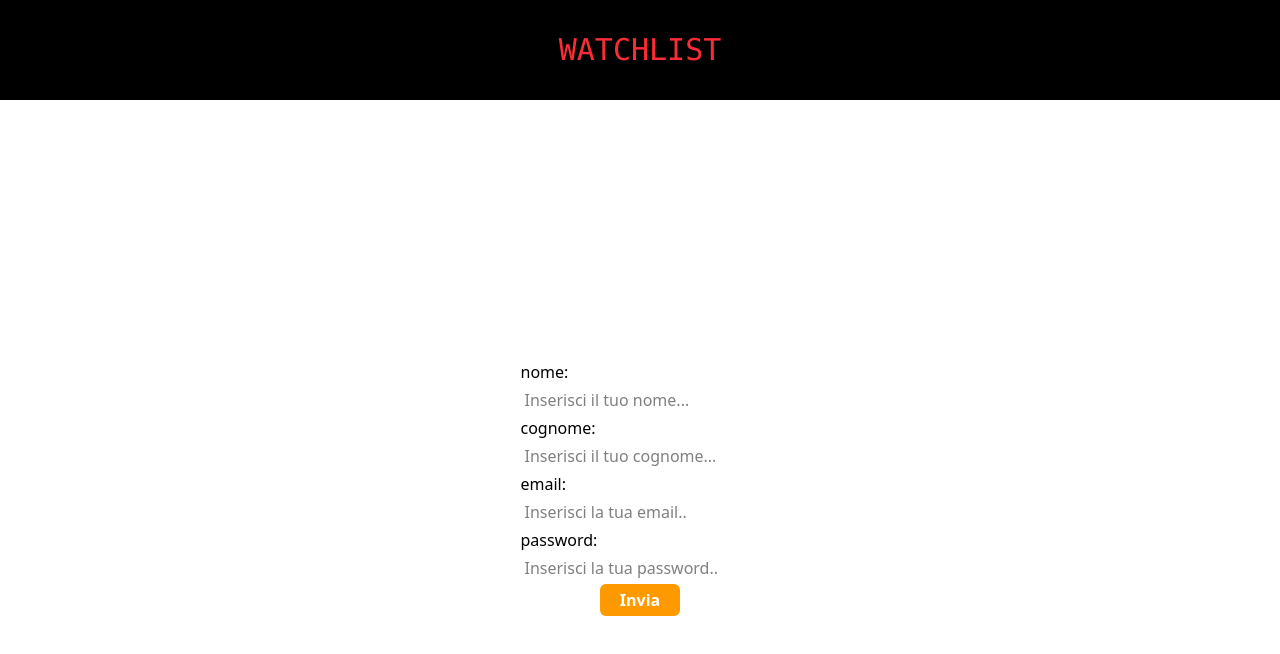
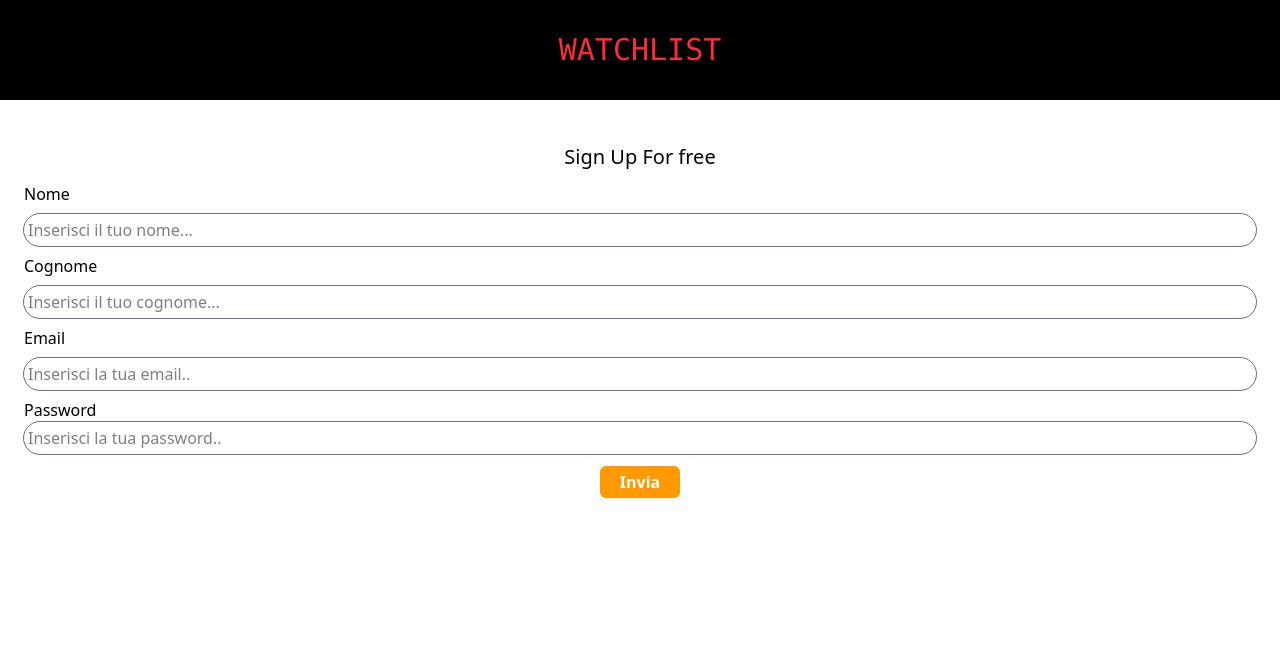
Before and after one commit to boomer934/watchlist, a React (Vite) app in the folder client/: page /register in a window 1280 px wide. Shown: the top 654 px of the page. Built offline with nearby package versions, Linux system fonts and the light colour scheme.

Commit message:
modifica del layout

```diff
--- a/client/src/components/FormRegister.jsx
+++ b/client/src/components/FormRegister.jsx
@@ -10,25 +10,27 @@ export default function FormRegister({ user, setUser }) {
 
   return (
     <>
-    <div className=' flex flex-col items-center justify-center h-dvh'>
-      <form onSubmit={handleSubmit} className='flex items-center justify-center flex-col h-auto rounded-3xl p-6 pt-0'>
-        <label htmlFor="name" className=' self-start'>nome:</label>
+
+    <div className=' flex flex-col items-center h-dvh mt-8'>
+      <h1 className=' text-[20px] p-2.5'>Sign Up For free</h1>
+      <form onSubmit={handleSubmit} className='w-full flex items-start justify-center flex-col h-auto rounded-3xl p-6 pt-0'>
+        <label htmlFor="name" className=' self-start'>Nome</label>
         <input
         type="text"
         name="name"
         value={user.name}
         onChange={(e)=>setUser({...user,name:e.target.value})}
         placeholder='Inserisci il tuo nome...'
-        className='focus:outline-0 p-1'/>
-        <label htmlFor="surname" className=' self-start'>cognome:</label>
+        className='focus:outline-0 p-1 my-2 outline-1 outline-gray-500 rounded-3xl w-full'/>
+        <label htmlFor="surname" className=' self-start'>Cognome</label>
         <input
         type="text"
         name="surname"
         value={user.surname}
         onChange={(e)=>setUser({...user,surname:e.target.value})}
         placeholder='Inserisci il tuo cognome...'
-        className='focus:outline-0 p-1'/>
-        <label htmlFor="email" className=' self-start'>email:</label>
+        className='focus:outline-0 p-1 my-2 outline-1 outline-gray-500 rounded-3xl w-full'/>
+        <label htmlFor="email" className=' self-start'>Email</label>
         <input
           type="email"
           name="email"
@@ -36,9 +38,9 @@ export default function FormRegister({ user, setUser }) {
           value={user.email}
           onChange={(e) => setUser({ ...user, email: e.target.value })}
           placeholder="Inserisci la tua email.."
-          className='focus:outline-0 p-1'
+          className='focus:outline-0 p-1 my-2 outline-1 outline-gray-500 rounded-3xl w-full'
         />
-        <label htmlFor="password" className=' self-start'>password:</label>
+        <label htmlFor="password" className=' self-start'>Password</label>
         <input
           type="password"
           name="password"
@@ -46,12 +48,12 @@ export default function FormRegister({ user, setUser }) {
           value={user.password}
           onChange={(e) => setUser({ ...user, password: e.target.value })}
           placeholder="Inserisci la tua password.."
-          className='focus:outline-0 p-1'
+          className='focus:outline-0 p-1 outline-1 outline-gray-500 rounded-3xl w-full'
         />
         <input
           type="submit"
           value="Invia"
-          className="bg-amber-500 w-20 h-8 cursor-pointer rounded-md text-white font-semibold"
+          className="bg-amber-500 w-20 h-8 cursor-pointer rounded-md text-white font-semibold mt-3 self-center focus:scale-110"
         />
       </form>
     </div>
```
